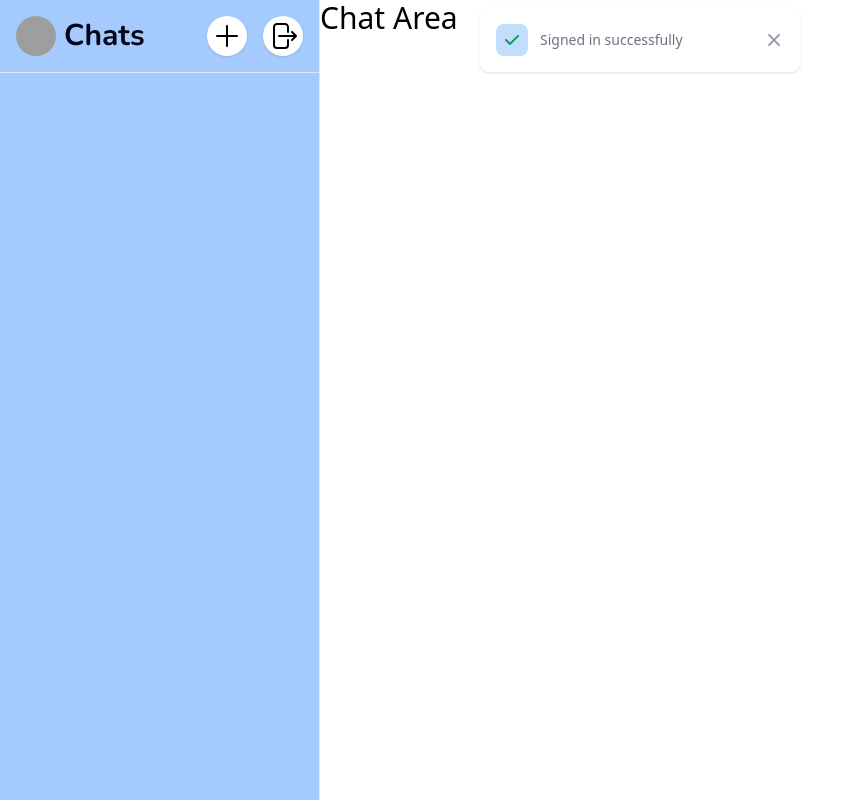
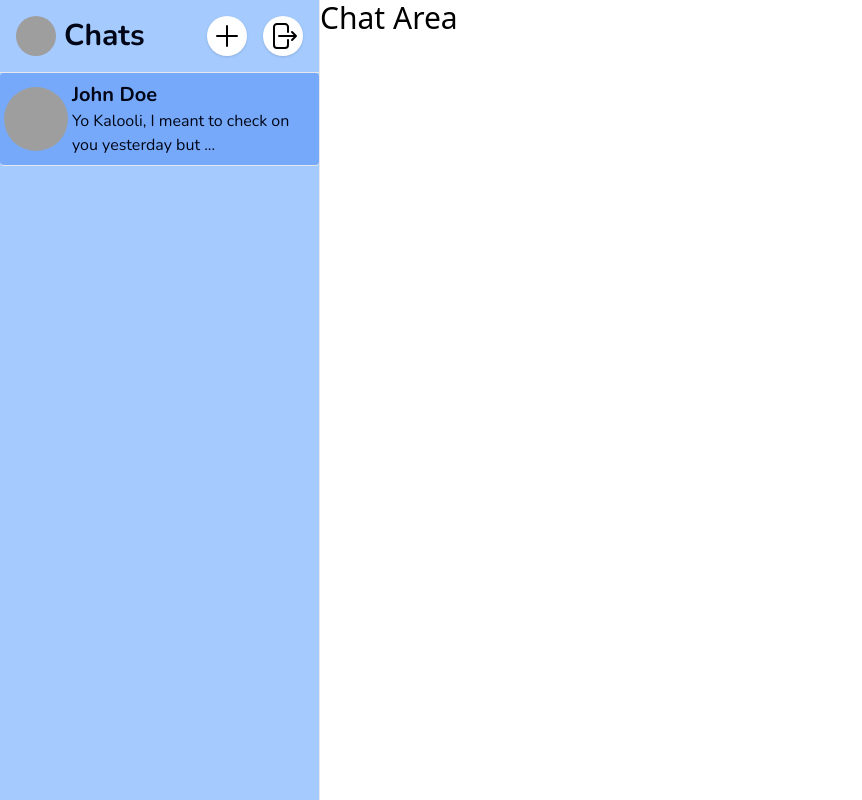
Before and after one commit to MickFrog/mick-chat, a React (Create React App) app: page /chat in a window 1280 px wide. Shown: the whole page, without its empty margins (0-862 px from the left). Built offline with nearby package versions, Linux system fonts and the light colour scheme; grey boxes are pictures that could not be loaded.

Commit message:
add sidebarChat component + remove toast

```diff
--- a/src/App.js
+++ b/src/App.js
@@ -3,7 +3,6 @@ import { auth } from './firebase.config'
 import { signOut } from "firebase/auth";
 import { useNavigate } from "react-router-dom";
 
-import ChatToast from "./components/ChatToast";
 import SidebarComponent from './components/Chat/SidebarComponent';
 import ChatArea from "./components/Chat/ChatArea";
 
@@ -27,8 +26,6 @@ function App() {
   return (
     <AppContext.Provider value={logOutUser}>
       <div className=" h-screen text-3xl grid grid-cols-[1fr_3fr]">
-        <ChatToast toastMsg="Signed in successfully" />
-
         <SidebarComponent />
         <ChatArea />
       </div>
--- a/src/components/Chat/SidebarComponent.js
+++ b/src/components/Chat/SidebarComponent.js
@@ -1,11 +1,15 @@
 import React from "react";
 import SidebarHeader from "./SidebarComponents/SidebarHeader";
+import SidebarChat from "./SidebarComponents/SidebarChat";
 
 
 const SidebarComponent = (props) => {
+
     return(
         <div className="border-r border-r-gray flex flex-col bg-blue-300 text-slate-950 font-nunito">
             <SidebarHeader />
+
+            <SidebarChat />
         </div>
     );
 
--- /dev/null
+++ b/src/components/Chat/SidebarComponents/SidebarChat.js
@@ -0,0 +1,20 @@
+import React from "react";
+
+const SidebarChat = () => {
+    const tempLastMsg = "Yo Kalooli, I meant to check on you yesterday but sth unfortunate happened!";
+    return (
+        <div className="rounded bg-blue-400 hover:bg-blue-500 ease-in-out duration-200 flex items-center gap-1 px-1 py-2 border-b border-b-gray">
+            <img className="w-16 h-16 rounded-full"
+                src="https://img.freepik.com/free-vector/mysterious-mafia-man-smoking-cigarette_52683-34828.jpg?size=626&ext=jpg&ga=GA1.1.1057706089.1669122497&semt=sph"
+                alt="Large avatar" />
+
+
+            <div>
+                <p className="text-xl font-semibold">John Doe</p>
+                <p className="text-base">{tempLastMsg.substring(0, 50)}...</p>
+            </div>
+        </div>
+    );
+}
+
+export default SidebarChat;
```
